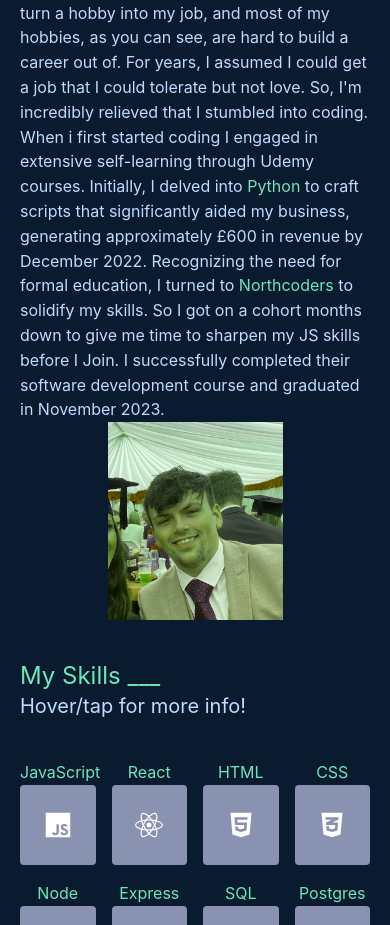
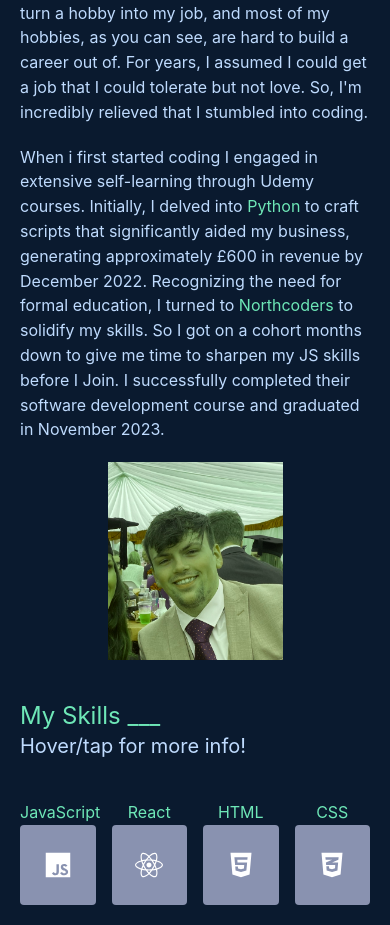
Before and after one commit to Hazbob/react-portfolio, a React (Vite) app: page / in a window 390 px wide. Shown: the part 925-1850 px from the top of the page. Built offline with nearby package versions, Linux system fonts and the light colour scheme.

Commit message:
now its done

```diff
--- a/src/components/About.jsx
+++ b/src/components/About.jsx
@@ -6,7 +6,7 @@ export default function About() {
     <section>
       <h1 className={"px-5 text-emerald-300 text-2xl"}>About Me ___</h1>
 
-      <main className={"flex flex-col md:grid md:grid-cols-2 px-5"}>
+      <main className={"flex flex-col md:grid md:grid-cols-2 px-5 "}>
         <p className="w-full text-blue-200 md:col-start-1 md: col-end-1 h-fit">
           I love traveling, food, video games, and last but not least, coding.
           I've always wanted to turn a hobby into my job, and most of my
@@ -14,7 +14,7 @@ export default function About() {
           I assumed I could get a job that I could tolerate but not love. So,
           I'm incredibly relieved that I stumbled into coding.
         </p>
-        <p className={"text-blue-200 md:col-start-1 md:row-start-2"}>
+        <p className={"text-blue-200 md:col-start-1 md:row-start-2 py-5"}>
           When i first started coding I engaged in extensive self-learning
           through Udemy courses. Initially, I delved into{" "}
           <span className={"text-emerald-300"}>Python</span> to craft scripts
```
